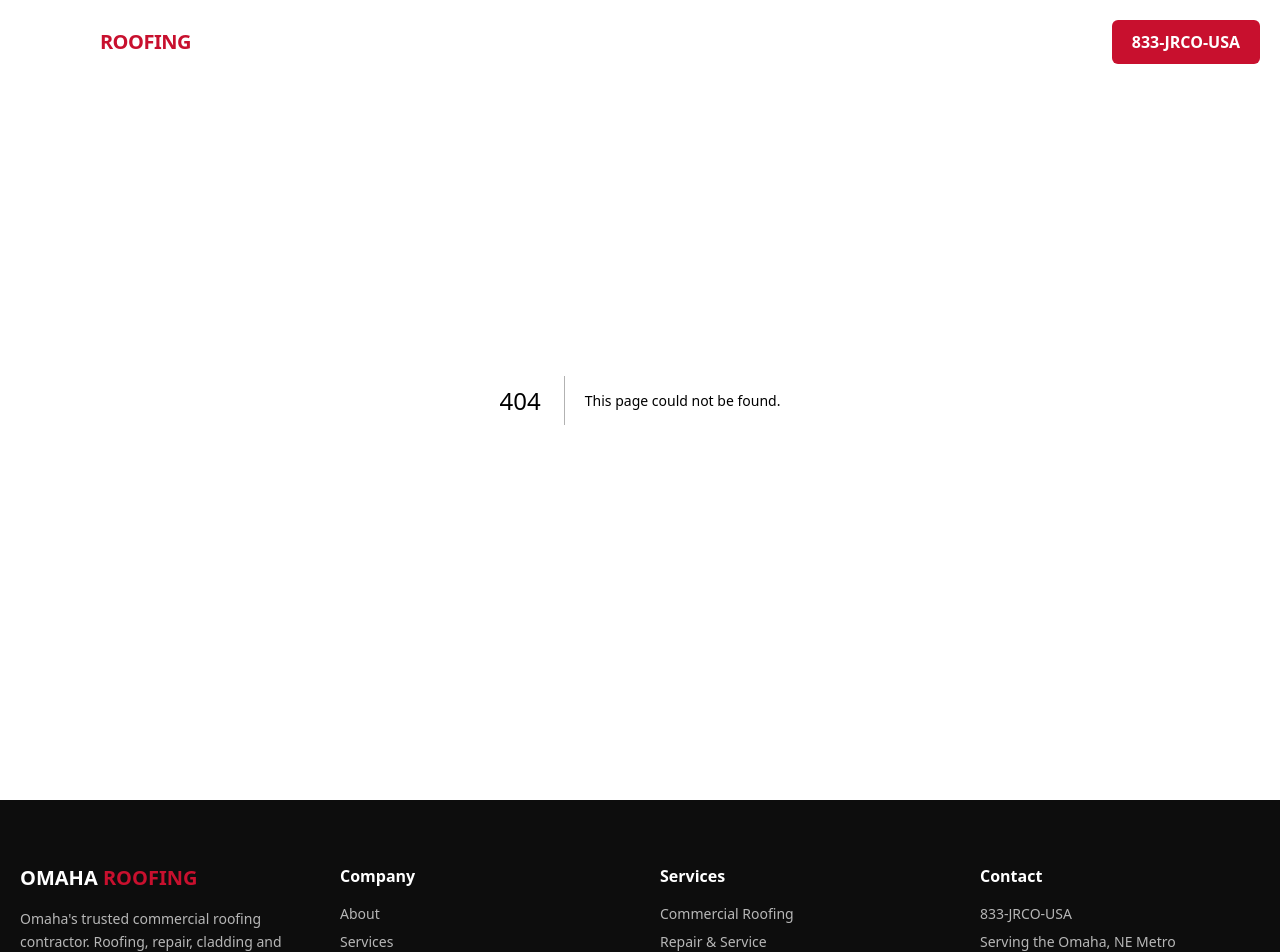
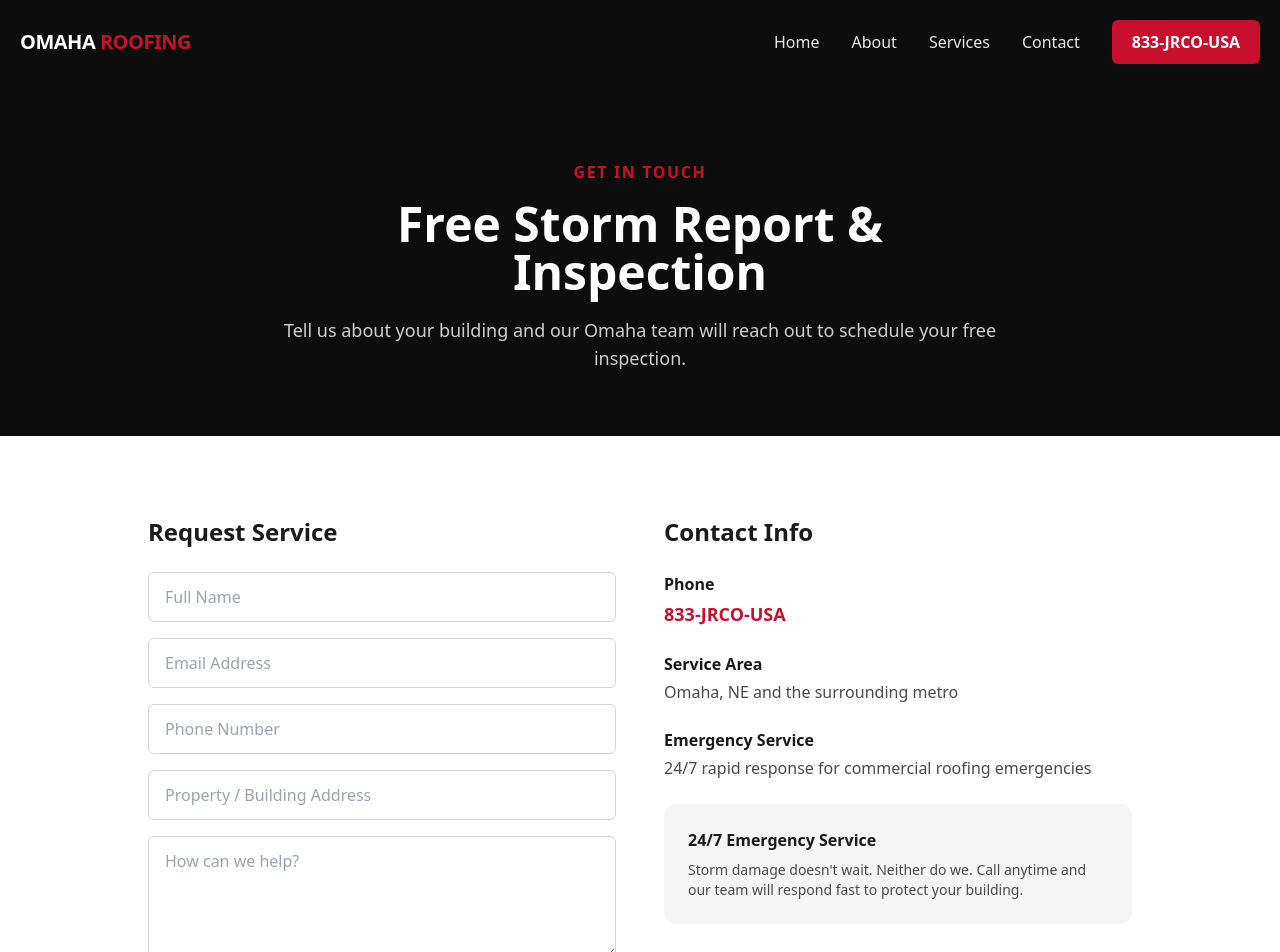
Before and after one commit to OmniWFM/omaha-roofing-solutions, a Next.js app: page /contact in a window 1280 px wide. Before the commit this address had no page. Shown: the top 952 px of the page. Built offline with nearby package versions, Linux system fonts and the light colour scheme.

Commit message:
Add contact page

```diff
--- /dev/null
+++ b/src/app/contact/page.tsx
@@ -0,0 +1,60 @@
+import type { Metadata } from "next";
+
+export const metadata: Metadata = {
+  title: "Contact Us",
+  description: "Contact Omaha Roofing Solutions for a free storm report and commercial roofing inspection. Serving the Omaha, NE metro. Call 833-JRCO-USA, 24/7 emergency service.",
+  alternates: { canonical: "https://omaharoofingsolutions.com/contact" },
+};
+
+export default function Contact() {
+  return (
+    <>
+      <section className="pt-40 pb-16 bg-brand-black text-center">
+        <div className="max-w-3xl mx-auto px-5">
+          <p className="text-brand-red font-semibold tracking-widest uppercase mb-4 fade-up">Get In Touch</p>
+          <h1 className="text-4xl md:text-5xl font-extrabold text-white mb-5 fade-up delay-1">Free Storm Report & Inspection</h1>
+          <p className="text-white/80 text-lg fade-up delay-2">Tell us about your building and our Omaha team will reach out to schedule your free inspection.</p>
+        </div>
+      </section>
+
+      <section className="py-20 bg-white">
+        <div className="max-w-5xl mx-auto px-5 grid md:grid-cols-2 gap-12">
+          <div className="fade-up">
+            <h2 className="text-2xl font-extrabold text-brand-dark mb-6">Request Service</h2>
+            <form className="space-y-4">
+              <input type="text" placeholder="Full Name" className="w-full border border-gray-300 rounded-md px-4 py-3 focus:outline-none focus:border-brand-red" />
+              <input type="email" placeholder="Email Address" className="w-full border border-gray-300 rounded-md px-4 py-3 focus:outline-none focus:border-brand-red" />
+              <input type="tel" placeholder="Phone Number" className="w-full border border-gray-300 rounded-md px-4 py-3 focus:outline-none focus:border-brand-red" />
+              <input type="text" placeholder="Property / Building Address" className="w-full border border-gray-300 rounded-md px-4 py-3 focus:outline-none focus:border-brand-red" />
+              <textarea placeholder="How can we help?" rows={4} className="w-full border border-gray-300 rounded-md px-4 py-3 focus:outline-none focus:border-brand-red" />
+              <button type="submit" className="w-full bg-brand-red text-white py-3.5 rounded-md font-semibold hover:bg-red-700 transition-colors">
+                Get My Free Storm Report
+              </button>
+            </form>
+          </div>
+          <div className="fade-up delay-1">
+            <h2 className="text-2xl font-extrabold text-brand-dark mb-6">Contact Info</h2>
+            <div className="space-y-6 text-brand-gray">
+              <div>
+                <div className="font-semibold text-brand-dark mb-1">Phone</div>
+                <a href="tel:8335726872" className="text-brand-red font-semibold text-lg">833-JRCO-USA</a>
+              </div>
+              <div>
+                <div className="font-semibold text-brand-dark mb-1">Service Area</div>
+                <p>Omaha, NE and the surrounding metro</p>
+              </div>
+              <div>
+                <div className="font-semibold text-brand-dark mb-1">Emergency Service</div>
+                <p>24/7 rapid response for commercial roofing emergencies</p>
+              </div>
+              <div className="bg-brand-light rounded-xl p-6">
+                <div className="font-bold text-brand-dark mb-2">24/7 Emergency Service</div>
+                <p className="text-sm">Storm damage doesn't wait. Neither do we. Call anytime and our team will respond fast to protect your building.</p>
+              </div>
+            </div>
+          </div>
+        </div>
+      </section>
+    </>
+  );
+}
```
